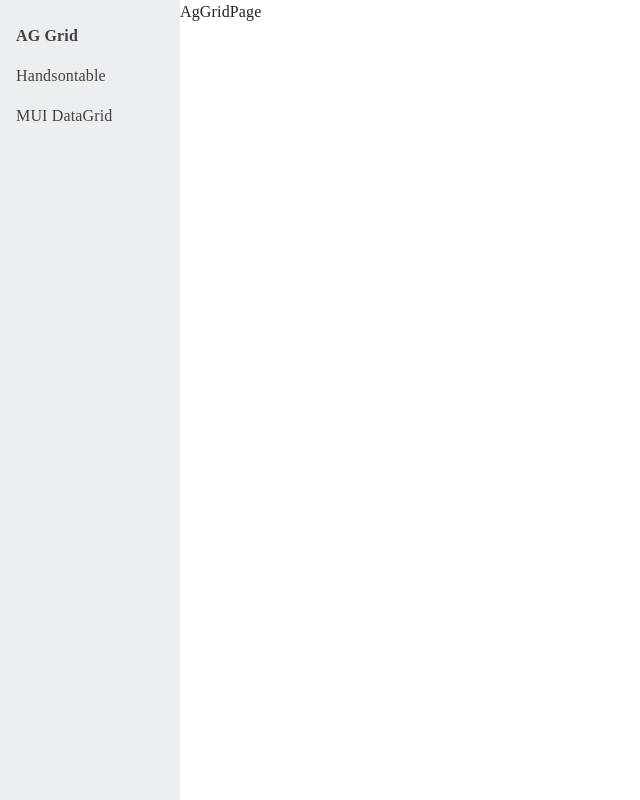
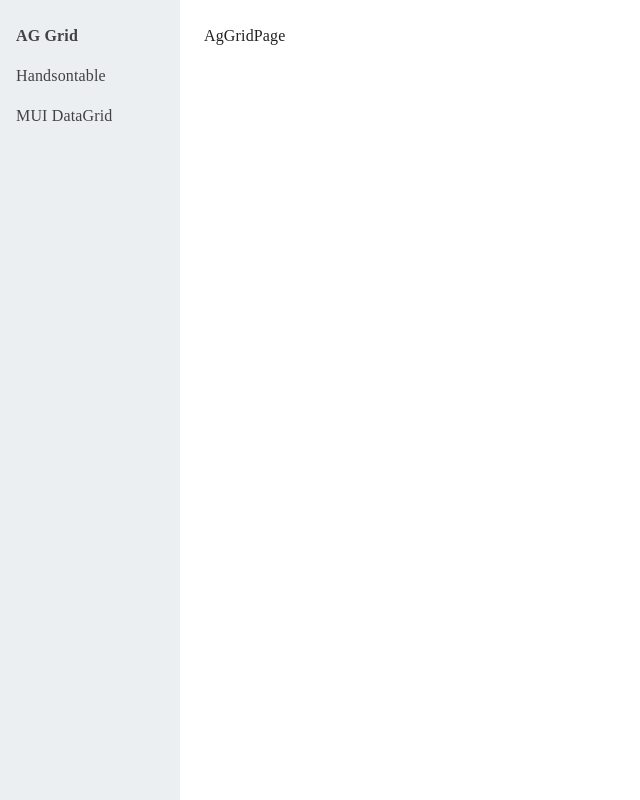
Before and after one commit to jo-tbhac/data-grid-example, a React (Vite) app: page /ag-grid in a window 1280 px wide. Shown: the whole page, without its empty margins (0-640 px from the left). Built offline with nearby package versions, Linux system fonts and the light colour scheme.

Commit message:
impl page container

```diff
--- a/src/components/AgGrid/AgGrid.page.tsx
+++ b/src/components/AgGrid/AgGrid.page.tsx
@@ -1,5 +1,6 @@
 import { FC } from 'react'
+import { PageContainer } from '@/components/ui/PageContainer'
 
 export const AgGridPage: FC = () => {
-  return <div>AgGridPage</div>
+  return <PageContainer>AgGridPage</PageContainer>
 }
--- a/src/components/Handsontable/Handsontable.page.tsx
+++ b/src/components/Handsontable/Handsontable.page.tsx
@@ -1,5 +1,6 @@
 import { FC } from 'react'
+import { PageContainer } from '@/components/ui/PageContainer'
 
 export const HandsontablePage: FC = () => {
-  return <div>HandsontablePage</div>
+  return <PageContainer>HandsontablePage</PageContainer>
 }
--- a/src/components/MuiDataGrid/MuiDataGrid.page.tsx
+++ b/src/components/MuiDataGrid/MuiDataGrid.page.tsx
@@ -1,5 +1,6 @@
 import { FC } from 'react'
+import { PageContainer } from '@/components/ui/PageContainer'
 
 export const MuiDataGridPage: FC = () => {
-  return <div>MuiDataGridPage</div>
+  return <PageContainer>MuiDataGridPage</PageContainer>
 }
--- /dev/null
+++ b/src/components/ui/PageContainer/PageContainer.tsx
@@ -0,0 +1,10 @@
+import { FC, ReactNode } from 'react'
+import { Stack } from '@mui/material'
+
+interface Props {
+  children: ReactNode
+}
+
+export const PageContainer: FC<Props> = ({ children }) => {
+  return <Stack sx={{ flex: 1, py: 3, px: 3 }}>{children}</Stack>
+}
--- /dev/null
+++ b/src/components/ui/PageContainer/index.ts
@@ -0,0 +1 @@
+export * from "./PageContainer"
```
